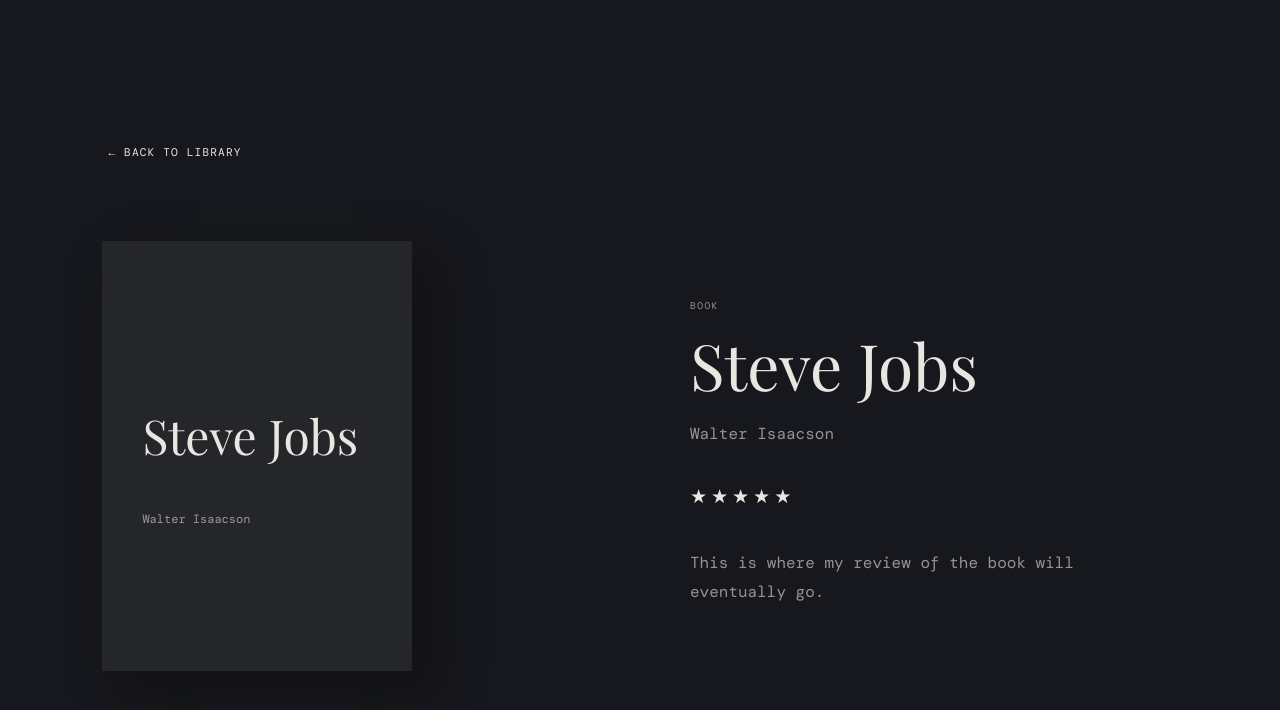
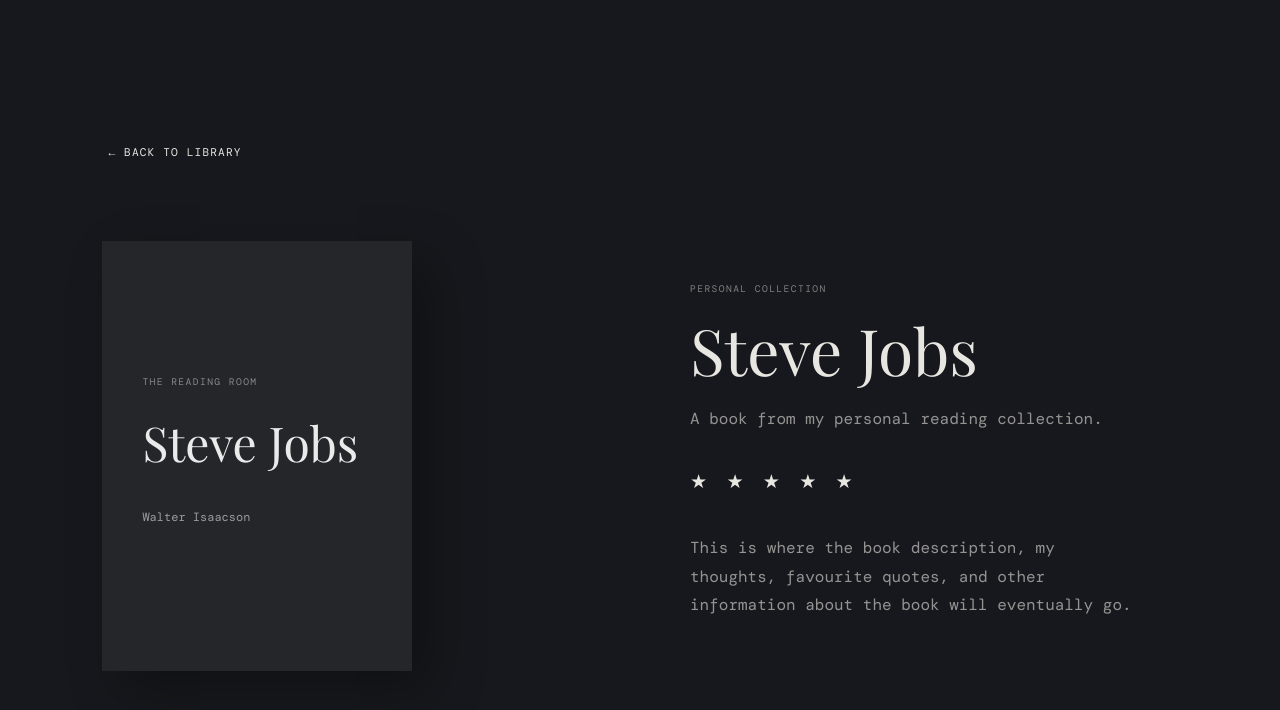
Before and after one commit to fajsef9/The-Reading-Room, a React (Vite) app: page / in a window 1280 px wide. Both pictures are taken after a click on the element 640 px from the left and 442 px from the top of the page. Shown: the top 710 px of the page. Built offline with nearby package versions, Linux system fonts and the light colour scheme.

Commit message:
Animate book details entrance

```diff
--- a/src/components/BookDetails.jsx
+++ b/src/components/BookDetails.jsx
@@ -2,41 +2,65 @@
 
 function BookDetails({ book, onBack }) {
   return (
-    <motion.section
+    <motion.div
       className="book-details"
-      initial={{ opacity: 0, y: 30 }}
-      animate={{ opacity: 1, y: 0 }}
-      exit={{ opacity: 0, y: -30 }}
-      transition={{ duration: 0.6 }}
+      initial={{
+        opacity: 0,
+        y: 30,
+      }}
+      animate={{
+        opacity: 1,
+        y: 0,
+      }}
+      transition={{
+        duration: 0.7,
+        ease: "easeOut",
+      }}
     >
       <button onClick={onBack}>
         ← BACK TO LIBRARY
       </button>
 
       <div className="details-content">
-        <div className="details-cover">
+        <div
+          className="details-cover"
+          style={{
+            backgroundColor: book.color,
+            color: book.textColor,
+          }}
+        >
+          <span className="details-label">
+            THE READING ROOM
+          </span>
+
           <h1>{book.title}</h1>
+
           <p>{book.author}</p>
         </div>
 
         <div className="details-info">
-          <p className="details-label">BOOK</p>
+          <span className="details-label">
+            PERSONAL COLLECTION
+          </span>
 
           <h1>{book.title}</h1>
 
-          <p>{book.author}</p>
+          <p>
+            A book from my personal reading collection.
+          </p>
 
           <div className="rating">
-            ★★★★★
+            ★ ★ ★ ★ ★
           </div>
 
           <p className="review">
-            This is where my review of the book
-            will eventually go.
+            This is where the book description, my thoughts,
+            favourite quotes, and other information about the
+            book will eventually go.
           </p>
         </div>
       </div>
-    </motion.section>
+    </motion.div>
   );
 }
 
```
